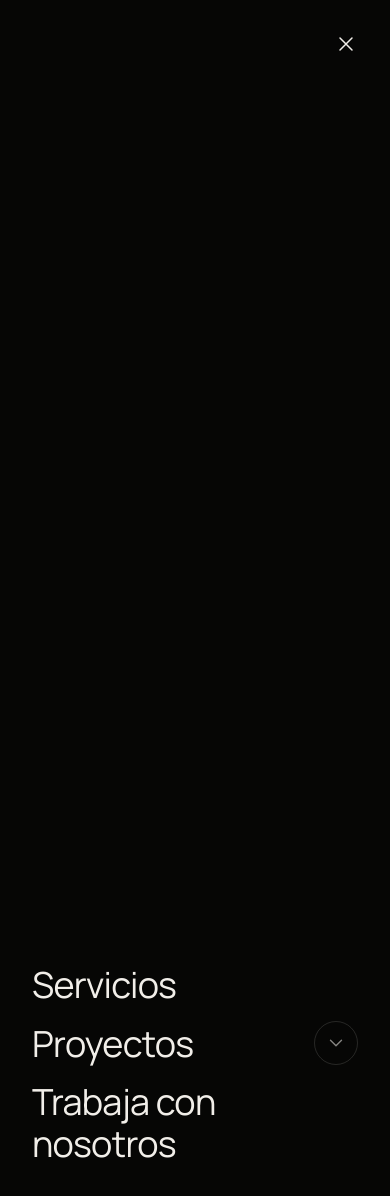
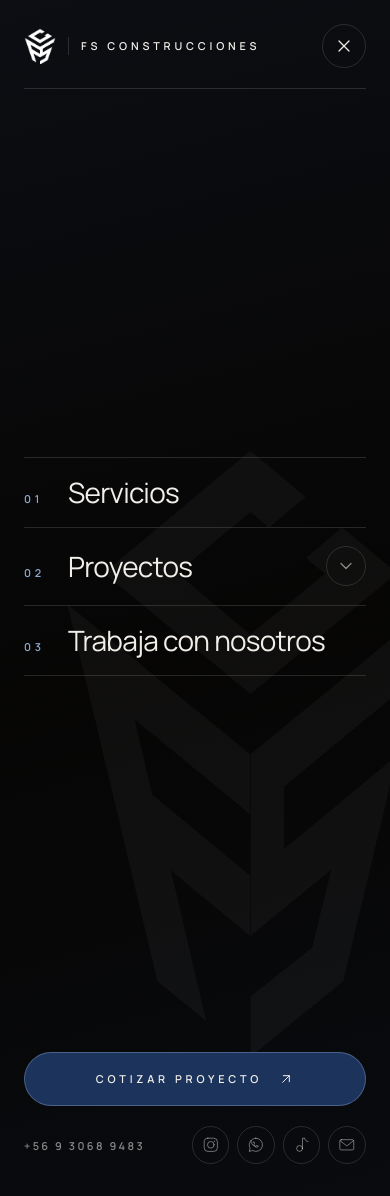
Before and after one commit to cribacache/FS-Construc, a Django app: page / in a window 390 px wide, after a click that opens the changed part. Run offline with Django 5.2, Linux system fonts and the light colour scheme; data that the repository does not hold is empty.

Commit message:
arreglito pequeño

```diff
--- a/static/css/site.css
+++ b/static/css/site.css
@@ -387,7 +387,18 @@ html.cursor-on, html.cursor-on a, html.cursor-on button, html.cursor-on [data-cu
   transition: background-color 0.3s, color 0.3s, border-color 0.3s;
 }
 .header-cta:hover { background: var(--ink-fg); border-color: var(--ink-fg); color: var(--ink); }
-.menu-btn { display: block; color: inherit; }
+.menu-btn {
+  display: inline-flex;
+  align-items: center;
+  justify-content: center;
+  width: 2.75rem;
+  height: 2.75rem;
+  border: 1px solid var(--ink-border);
+  border-radius: 9999px;
+  color: inherit;
+  transition: border-color 0.3s, background-color 0.3s;
+}
+.menu-btn:hover { border-color: var(--accent); background: rgba(143, 168, 209, 0.1); }
 @media (min-width: 768px) {
   .main-nav { display: flex; }
   .header-cta { display: block; }
@@ -398,37 +409,103 @@ html.cursor-on, html.cursor-on a, html.cursor-on button, html.cursor-on [data-cu
 .mobile-menu {
   position: fixed;
   inset: 0;
+  height: 100vh;
+  height: 100dvh;
   z-index: 70;
   display: flex;
   flex-direction: column;
-  padding: 2rem;
+  justify-content: space-between;
+  gap: 2rem;
+  padding: 1.5rem var(--gutter) 2rem;
   overflow-y: auto;
-  background: var(--ink);
+  overscroll-behavior: contain;
+  background: linear-gradient(165deg, #0c0e13 0%, var(--ink) 55%, #090b0f 100%);
   color: var(--ink-fg);
-  clip-path: circle(0% at 100% 0);
+  clip-path: circle(0% at calc(100% - 2.5rem) 2.5rem);
   visibility: hidden;
-  transition: clip-path 0.8s var(--ease-io), visibility 0s 0.8s;
+  transition: clip-path 0.7s var(--ease-io), visibility 0s 0.7s;
 }
 .mobile-menu.is-open {
-  clip-path: circle(150% at 100% 0);
+  clip-path: circle(150% at calc(100% - 2.5rem) 2.5rem);
   visibility: visible;
-  transition: clip-path 0.8s var(--ease-io), visibility 0s;
+  transition: clip-path 0.7s var(--ease-io), visibility 0s;
 }
-.menu-close { align-self: flex-end; color: inherit; }
-.mobile-menu-links { margin-top: auto; display: grid; gap: 1rem; }
-.mobile-menu-links > a,
-.mobile-menu-links > .mobile-nav-group {
+.mobile-menu-mark {
+  position: fixed;
+  right: -14%;
+  bottom: 12%;
+  height: 52%;
+  width: auto;
+  opacity: 0.04;
+  pointer-events: none;
+}
+.mobile-menu-head {
+  position: relative;
+  display: flex;
+  align-items: center;
+  justify-content: space-between;
+  gap: 1rem;
+  padding-bottom: 1.25rem;
+  border-bottom: 1px solid var(--ink-border);
+  flex-shrink: 0;
+}
+.mobile-logo-text {
+  padding-left: 0.75rem;
+  border-left: 1px solid var(--ink-border);
+}
+.menu-close {
+  display: inline-flex;
+  align-items: center;
+  justify-content: center;
+  width: 2.75rem;
+  height: 2.75rem;
+  border: 1px solid var(--ink-border);
+  border-radius: 9999px;
+  color: var(--ink-fg);
+  transition: background-color 0.3s, color 0.3s, border-color 0.3s, transform 0.3s var(--ease-out);
+}
+.menu-close:hover {
+  background: var(--ink-fg);
+  border-color: var(--ink-fg);
+  color: var(--ink);
+  transform: rotate(90deg);
+}
+.mobile-menu-links {
+  position: relative;
+  display: flex;
+  flex-direction: column;
+  margin: auto 0;
+}
+.mobile-nav-item {
+  border-bottom: 1px solid var(--ink-border);
+  padding: 1.15rem 0;
   opacity: 0;
-  transform: translateY(40px);
-  transition: opacity 0.6s, transform 0.6s var(--ease-out);
+  transform: translateY(24px);
+  transition: opacity 0.5s var(--ease-out), transform 0.5s var(--ease-out);
 }
-.mobile-menu-links > a,
-.mobile-nav-row > a {
+.mobile-nav-item:first-child { border-top: 1px solid var(--ink-border); }
+a.mobile-nav-item,
+.mobile-nav-title {
+  display: flex;
+  align-items: baseline;
+  gap: 1rem;
+}
+.mobile-nav-num {
+  color: var(--accent);
+  min-width: 1.75rem;
+}
+.mobile-nav-label {
   font-family: var(--font-sans);
   font-weight: 400;
-  letter-spacing: -0.02em;
-  font-size: clamp(2.25rem, 8vw, 3.25rem);
+  letter-spacing: -0.025em;
+  font-size: clamp(1.75rem, 6.8vw, 2.5rem);
   line-height: 1.15;
+  transition: color 0.25s, transform 0.3s var(--ease-out);
+}
+a.mobile-nav-item:hover .mobile-nav-label,
+.mobile-nav-title:hover .mobile-nav-label {
+  color: var(--accent);
+  transform: translateX(0.35rem);
 }
 .mobile-nav-row {
   display: flex;
@@ -440,15 +517,20 @@ html.cursor-on, html.cursor-on a, html.cursor-on button, html.cursor-on [data-cu
   display: inline-flex;
   align-items: center;
   justify-content: center;
-  width: 2.75rem;
-  height: 2.75rem;
+  width: 2.5rem;
+  height: 2.5rem;
+  flex-shrink: 0;
   border: 1px solid var(--ink-border);
   border-radius: 9999px;
   color: var(--ink-muted);
-  transition: color 0.3s, border-color 0.3s;
+  transition: color 0.3s, border-color 0.3s, background-color 0.3s;
 }
 .mobile-sub-toggle svg { transition: transform 0.35s var(--ease-out); }
-.mobile-nav-group.is-open .mobile-sub-toggle { color: var(--ink-fg); border-color: var(--accent); }
+.mobile-nav-group.is-open .mobile-sub-toggle {
+  color: var(--ink-fg);
+  border-color: var(--accent);
+  background: rgba(143, 168, 209, 0.12);
+}
 .mobile-nav-group.is-open .mobile-sub-toggle svg { transform: rotate(180deg); }
 .mobile-sub-links {
   display: grid;
@@ -458,29 +540,82 @@ html.cursor-on, html.cursor-on a, html.cursor-on button, html.cursor-on [data-cu
 .mobile-sub-links > div {
   overflow: hidden;
   min-height: 0;
-  display: grid;
-  gap: 0.65rem;
-  padding-left: 0.75rem;
-  border-left: 1px solid var(--ink-border);
+  padding-left: 2.75rem;
 }
 .mobile-nav-group.is-open .mobile-sub-links {
   grid-template-rows: 1fr;
-  margin-top: 0.85rem;
+  margin-top: 0.9rem;
+}
+.mobile-sub-grid {
+  display: grid;
+  grid-template-columns: 1fr;
+  gap: 0.35rem 1rem;
+  padding-left: 0.85rem;
+  border-left: 1px solid var(--ink-border);
+}
+@media (min-width: 440px) {
+  .mobile-sub-grid { grid-template-columns: repeat(2, minmax(0, 1fr)); }
 }
 .mobile-sub-link {
-  padding: 0.25rem 0;
+  display: block;
+  padding: 0.45rem 0;
+  font-size: 0.62rem;
+  letter-spacing: 0.24em;
+  line-height: 1.45;
   color: var(--ink-muted);
+  transition: color 0.25s, transform 0.25s;
+}
+.mobile-sub-link:hover { color: var(--ink-fg); transform: translateX(0.25rem); }
+.mobile-sub-link--all {
+  margin-top: 0.65rem;
+  padding-top: 0.65rem;
+  padding-left: 0.85rem;
+  border-top: 1px solid var(--ink-border);
+  color: var(--accent);
+}
+
+.mobile-menu-foot {
+  position: relative;
+  display: flex;
+  flex-direction: column;
+  gap: 1.25rem;
+  padding-top: 0.5rem;
+  flex-shrink: 0;
+  opacity: 0;
+  transform: translateY(20px);
+  transition: opacity 0.5s var(--ease-out), transform 0.5s var(--ease-out);
+}
+.mobile-menu-cta {
+  width: 100%;
+  justify-content: center;
+  padding: 1.15rem 1.75rem;
+  background: var(--navy);
+  border: 1px solid rgba(143, 168, 209, 0.4);
+  color: var(--ink-fg);
+}
+.mobile-menu-cta:hover { background: var(--ink-fg); color: var(--ink); border-color: var(--ink-fg); }
+.mobile-menu-meta {
+  display: flex;
+  align-items: center;
+  justify-content: space-between;
+  flex-wrap: wrap;
+  gap: 0.75rem 1rem;
+}
+.mobile-menu-phone {
+  color: var(--ink-muted);
+  letter-spacing: 0.22em;
   transition: color 0.25s;
 }
-.mobile-sub-link:hover { color: var(--ink-fg); }
-.mobile-sub-link--all { color: var(--accent); margin-top: 0.25rem; }
+.mobile-menu-phone:hover { color: var(--ink-fg); }
+.mobile-menu-socials { display: flex; gap: 0.5rem; }
+.mobile-menu-socials .social-btn { width: 2.35rem; height: 2.35rem; }
 
-.mobile-menu.is-open .mobile-menu-links > a,
-.mobile-menu.is-open .mobile-menu-links > .mobile-nav-group { opacity: 1; transform: none; }
-.mobile-menu.is-open .mobile-menu-links > :nth-child(1) { transition-delay: 0.3s; }
-.mobile-menu.is-open .mobile-menu-links > :nth-child(2) { transition-delay: 0.38s; }
-.mobile-menu.is-open .mobile-menu-links > :nth-child(3) { transition-delay: 0.46s; }
-.mobile-menu.is-open .mobile-menu-links > :nth-child(4) { transition-delay: 0.54s; }
+.mobile-menu.is-open .mobile-nav-item,
+.mobile-menu.is-open .mobile-menu-foot { opacity: 1; transform: none; }
+.mobile-menu.is-open .mobile-menu-links > :nth-child(1) { transition-delay: 0.2s; }
+.mobile-menu.is-open .mobile-menu-links > :nth-child(2) { transition-delay: 0.27s; }
+.mobile-menu.is-open .mobile-menu-links > :nth-child(3) { transition-delay: 0.34s; }
+.mobile-menu.is-open .mobile-menu-foot { transition-delay: 0.41s; }
 
 /* ---------- Animaciones de entrada (solo con JS y sin "movimiento reducido") ---------- */
 html.anim [data-reveal] {
--- a/website/templates/website/home.html
+++ b/website/templates/website/home.html
@@ -74,29 +74,67 @@
 </header>
 
 <div class="mobile-menu" id="mobileMenu" aria-hidden="true">
-  <button type="button" class="menu-close" id="menuClose" aria-label="Cerrar menú">
-    <svg viewBox="0 0 24 24" width="24" height="24" fill="none" stroke="currentColor" stroke-width="1.5" stroke-linecap="round" aria-hidden="true"><path d="M6 6l12 12M18 6L6 18"/></svg>
-  </button>
+  <img class="mobile-menu-mark" src="{% static 'img/logo/mark-white.png' %}" alt="" aria-hidden="true">
+
+  <div class="mobile-menu-head">
+    <a href="#inicio" class="logo">
+      <img src="{% static 'img/logo/mark-white.png' %}" alt="FS Construcciones" class="logo-mark-img">
+      <span class="eyebrow mobile-logo-text">FS Construcciones</span>
+    </a>
+    <button type="button" class="menu-close" id="menuClose" aria-label="Cerrar menú">
+      <svg viewBox="0 0 24 24" width="20" height="20" fill="none" stroke="currentColor" stroke-width="1.5" stroke-linecap="round" aria-hidden="true"><path d="M6 6l12 12M18 6L6 18"/></svg>
+    </button>
+  </div>
+
   <nav class="mobile-menu-links" aria-label="Menú móvil">
-    <a href="#servicios">Servicios</a>
-    <div class="mobile-nav-group" id="mobileProjectsGroup">
+    <a href="#servicios" class="mobile-nav-item">
+      <span class="eyebrow mobile-nav-num">01</span>
+      <span class="mobile-nav-label">Servicios</span>
+    </a>
+
+    <div class="mobile-nav-group mobile-nav-item" id="mobileProjectsGroup">
       <div class="mobile-nav-row">
-        <a href="#portafolio">Proyectos</a>
+        <a href="#portafolio" class="mobile-nav-title">
+          <span class="eyebrow mobile-nav-num">02</span>
+          <span class="mobile-nav-label">Proyectos</span>
+        </a>
         <button type="button" class="mobile-sub-toggle" id="mobileProjectsToggle" aria-expanded="false" aria-controls="mobileProjectsSub" aria-label="Desglosar categorías de proyectos">
-          <svg viewBox="0 0 24 24" width="22" height="22" fill="none" stroke="currentColor" stroke-width="1.5" stroke-linecap="round" stroke-linejoin="round" aria-hidden="true"><path d="M6 9l6 6 6-6"/></svg>
+          <svg viewBox="0 0 24 24" width="20" height="20" fill="none" stroke="currentColor" stroke-width="1.5" stroke-linecap="round" stroke-linejoin="round" aria-hidden="true"><path d="M6 9l6 6 6-6"/></svg>
         </button>
       </div>
       <div class="mobile-sub-links" id="mobileProjectsSub">
         <div>
-          {% for cat in gallery_categories %}
-          <a href="#portafolio" class="eyebrow mobile-sub-link" data-nav-filter="{{ cat.slug }}">{{ cat.label }}</a>
-          {% endfor %}
-          <a href="#portafolio" class="eyebrow mobile-sub-link mobile-sub-link--all" data-nav-filter="all">Todos los proyectos</a>
+          <div class="mobile-sub-grid">
+            {% for cat in gallery_categories %}
+            <a href="#portafolio" class="eyebrow mobile-sub-link" data-nav-filter="{{ cat.slug }}">{{ cat.label }}</a>
+            {% endfor %}
+          </div>
+          <a href="#portafolio" class="eyebrow mobile-sub-link mobile-sub-link--all" data-nav-filter="all">Ver todos los proyectos &rarr;</a>
         </div>
       </div>
     </div>
-    <a href="#contacto" data-contact-mode="contacto">Trabaja con nosotros</a>
+
+    <a href="#contacto" class="mobile-nav-item" data-contact-mode="contacto">
+      <span class="eyebrow mobile-nav-num">03</span>
+      <span class="mobile-nav-label">Trabaja con nosotros</span>
+    </a>
   </nav>
+
+  <div class="mobile-menu-foot">
+    <a href="#contacto" class="pill pill-solid mobile-menu-cta" data-contact-mode="cotizar">
+      <span>Cotizar proyecto</span>
+      <svg viewBox="0 0 24 24" fill="none" stroke="currentColor" stroke-width="1.5" stroke-linecap="round" stroke-linejoin="round" aria-hidden="true"><path d="M7 17L17 7M8 7h9v9"/></svg>
+    </a>
+    <div class="mobile-menu-meta">
+      <a href="tel:+56930689483" class="eyebrow mobile-menu-phone">+56 9 3068 9483</a>
+      <div class="mobile-menu-socials">
+        <a class="social-btn" href="https://instagram.com/fdsconstrucciones" target="_blank" rel="noopener" aria-label="Instagram">{% include "website/icons/instagram.svg" %}</a>
+        <a class="social-btn" href="https://wa.me/56930689483" target="_blank" rel="noopener" aria-label="WhatsApp">{% include "website/icons/whatsapp.svg" %}</a>
+        <a class="social-btn" href="https://www.tiktok.com/@fs.construcciones" target="_blank" rel="noopener" aria-label="TikTok">{% include "website/icons/tiktok.svg" %}</a>
+        <a class="social-btn" href="mailto:contacto@fsconstrucciones.cl" aria-label="Correo">{% include "website/icons/mail.svg" %}</a>
+      </div>
+    </div>
+  </div>
 </div>
 
 <main class="grain">
```
